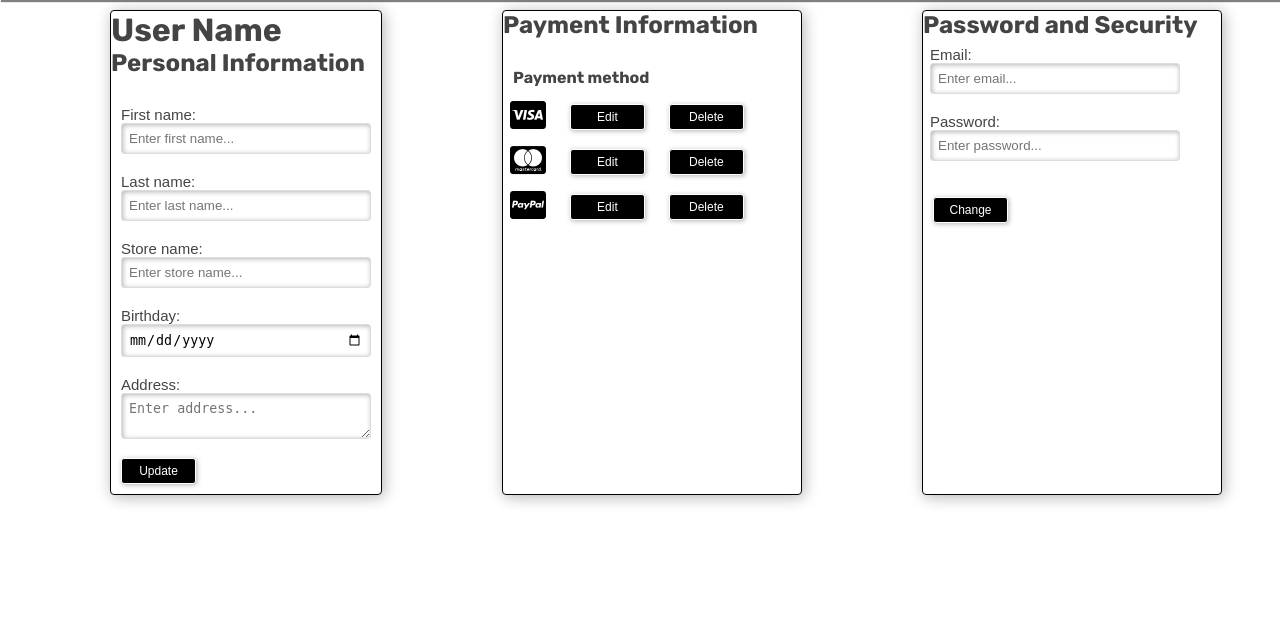
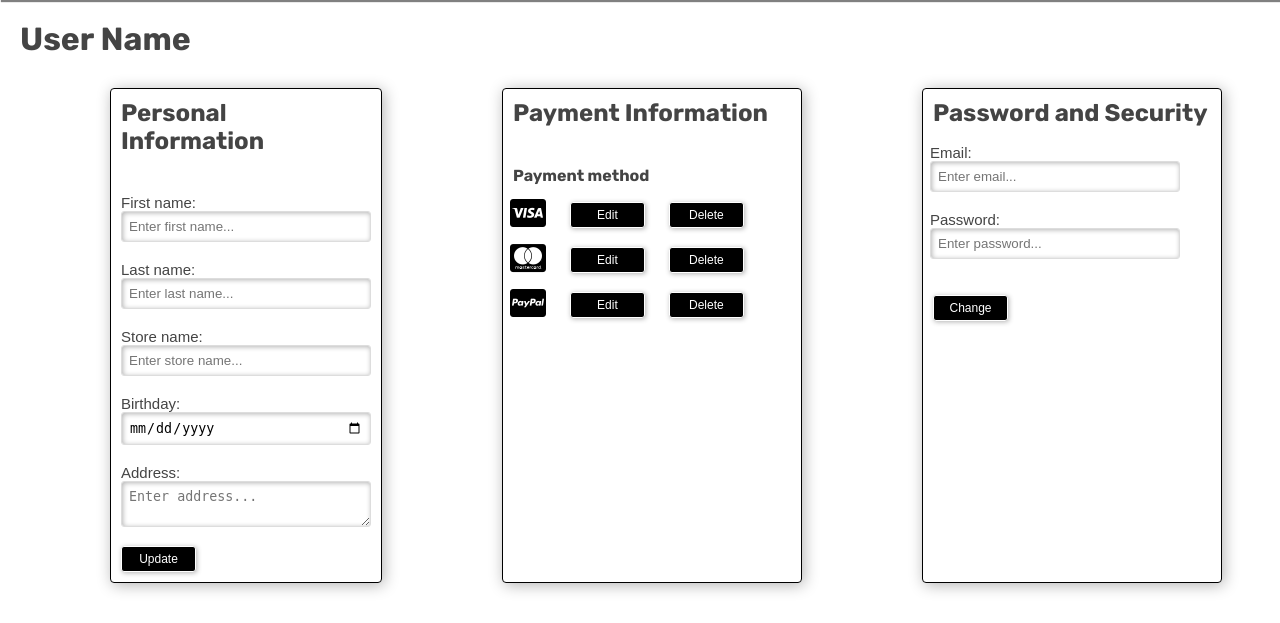
Before and after one commit to lahiruudayakumara/ClickCart, a PHP site: page /seller_account_manage.php in a window 1280 px wide. Shown: the part 113-736 px from the top of the page. Run offline with PHP 8.4, Linux system fonts and the light colour scheme; the visitor is signed in with stand-in values (Sample User, id 1); data that the repository does not hold is empty.

Commit message:
Css updated

```diff
--- a/css/seller_account_manage.css
+++ b/css/seller_account_manage.css
@@ -1,5 +1,13 @@
 *{
     box-sizing: border-box;
+}
+
+h1{
+    margin: 20px;
+}
+
+h2{
+    padding: 10px;
 }
 
 .main-section {
--- a/seller_account_manage.php
+++ b/seller_account_manage.php
@@ -22,10 +22,11 @@
 
         </head>
         <body>
+        <h1>User Name</h1>
             <div class="main-section">
                 <div class="row">
                 <div class="row-personal-info">
-                    <h1>User Name</h1>
+
                 <h2>Personal Information</h2><br>
                     <form name="userinfo" id="userinfo" action="#" method="post">
                     <div class="personal-info-form">
```
